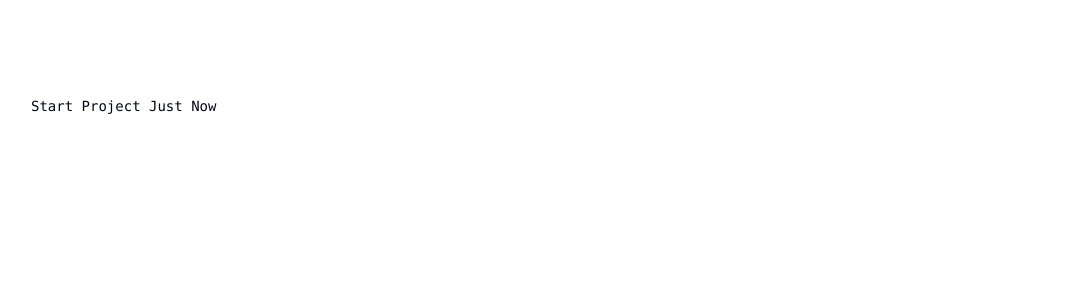
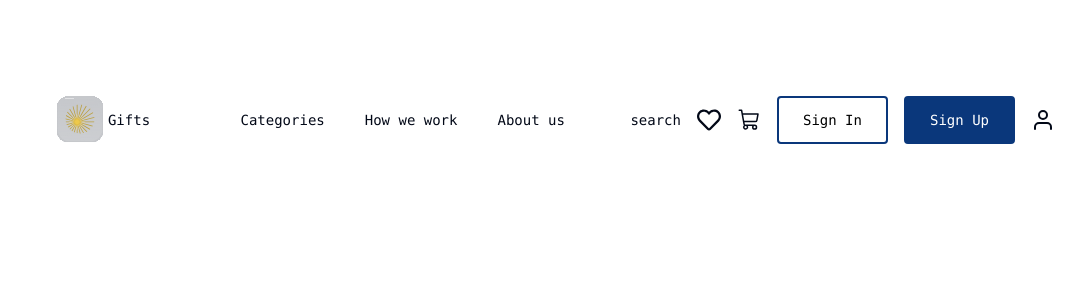
Before and after one commit to Team-Chanllenge-Impression-Store/team_challenge_frontend, a Next.js app: page / in a window 1280 px wide. Shown: the top 300 px of the page, without its empty margins (97-1180 px from the left). Built offline with nearby package versions, Linux system fonts and the light colour scheme.

Commit message:
create header add icons and add color to tailwind config

```diff
--- a/package.json
+++ b/package.json
@@ -16,6 +16,7 @@
 		"next": "14.2.5",
 		"react": "^18",
 		"react-dom": "^18",
+		"react-icons": "^5.3.0",
 		"tailwind-merge": "^2.5.2",
 		"tailwindcss-animate": "^1.0.7",
 		"zustand": "^4.5.5"
--- /dev/null
+++ b/src/app/UI/Header.tsx
@@ -0,0 +1,45 @@
+import Image from "next/image";
+import React from "react";
+import { FaRegHeart } from "react-icons/fa";
+import { PiShoppingCart } from "react-icons/pi";
+import { FiUser } from "react-icons/fi";
+
+export const Header = () => {
+	return (
+		<div className="flex flex-row items-center w-full justify-between">
+			<div className="flex flex-row gap-1 justify-center items-center font-medium size-9 h-12 w-36">
+				<div className="h-12 w-12 relative">
+					<Image src="/Logo.svg" alt="logo" fill />
+				</div>
+				Gifts
+			</div>
+			<ul className="flex flex-row justify-center items-center gap-10">
+				<li>Categories</li>
+				<li>How we work</li>
+				<li>About us</li>
+			</ul>
+			<ul className="flex flex-row justify-center items-center gap-4">
+				<li>
+					{/* TODO: Create search field */}
+					search
+				</li>
+				<li>
+					{/* TODO: Add colors for icons*/}
+					<FaRegHeart size={24} className="border-blue" />
+				</li>
+				<li>
+					<PiShoppingCart size={24} />
+				</li>
+				<li className="border-2 border-blue py-3 px-6 text-black rounded-sm">
+					Sign In
+				</li>
+				<li className="border-2 border-blue py-3 px-6 text-white rounded-sm bg-blue">
+					Sign Up
+				</li>
+				<li>
+					<FiUser size={24} />
+				</li>
+			</ul>
+		</div>
+	);
+};
--- a/src/app/page.tsx
+++ b/src/app/page.tsx
@@ -1,10 +1,11 @@
 import Image from "next/image";
+import { Header } from "./UI/Header";
 
 export default function Home() {
 	return (
 		<main className="flex min-h-screen flex-col items-center justify-between p-24">
 			<div className="z-10 w-full max-w-5xl items-center justify-between font-mono text-sm lg:flex">
-				Start Project Just Now
+				<Header />
 			</div>
 		</main>
 	);
--- a/tailwind.config.ts
+++ b/tailwind.config.ts
@@ -1,12 +1,12 @@
-import type { Config } from "tailwindcss"
+import type { Config } from "tailwindcss";
 
 const config = {
 	darkMode: ["class"],
 	content: [
-    './pages/**/*.{ts,tsx}',
-    './components/**/*.{ts,tsx}',
-    './app/**/*.{ts,tsx}',
-    './src/**/*.{ts,tsx}',
+		"./pages/**/*.{ts,tsx}",
+		"./components/**/*.{ts,tsx}",
+		"./app/**/*.{ts,tsx}",
+		"./src/**/*.{ts,tsx}",
 	],
 	prefix: "",
 	theme: {
@@ -17,9 +17,13 @@ const config = {
 				"2xl": "1400px",
 			},
 		},
+		// fontFamily: {
+		// 	common: [],
+		// },
 		extend: {
 			colors: {
 				border: "hsl(var(--border))",
+				blue: "#0A377B",
 				input: "hsl(var(--input))",
 				ring: "hsl(var(--ring))",
 				background: "hsl(var(--background))",
@@ -75,6 +79,6 @@ const config = {
 		},
 	},
 	plugins: [require("tailwindcss-animate")],
-} satisfies Config
+} satisfies Config;
 
-export default config
+export default config;
```
Also changed, not shown: public/Logo.svg (added), 1 other file (tests, documents, lock files or other folders). Lines whose indentation alone changed are shown as unchanged.
